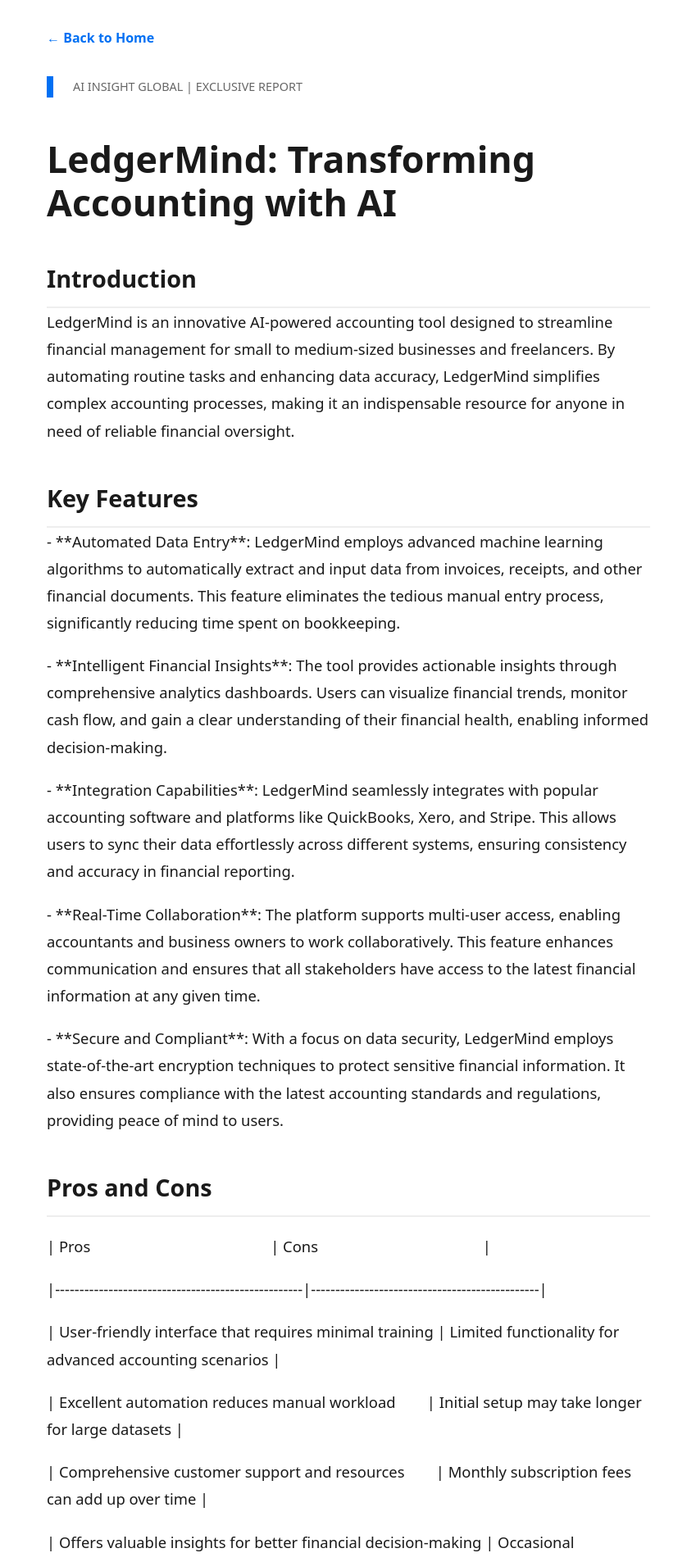
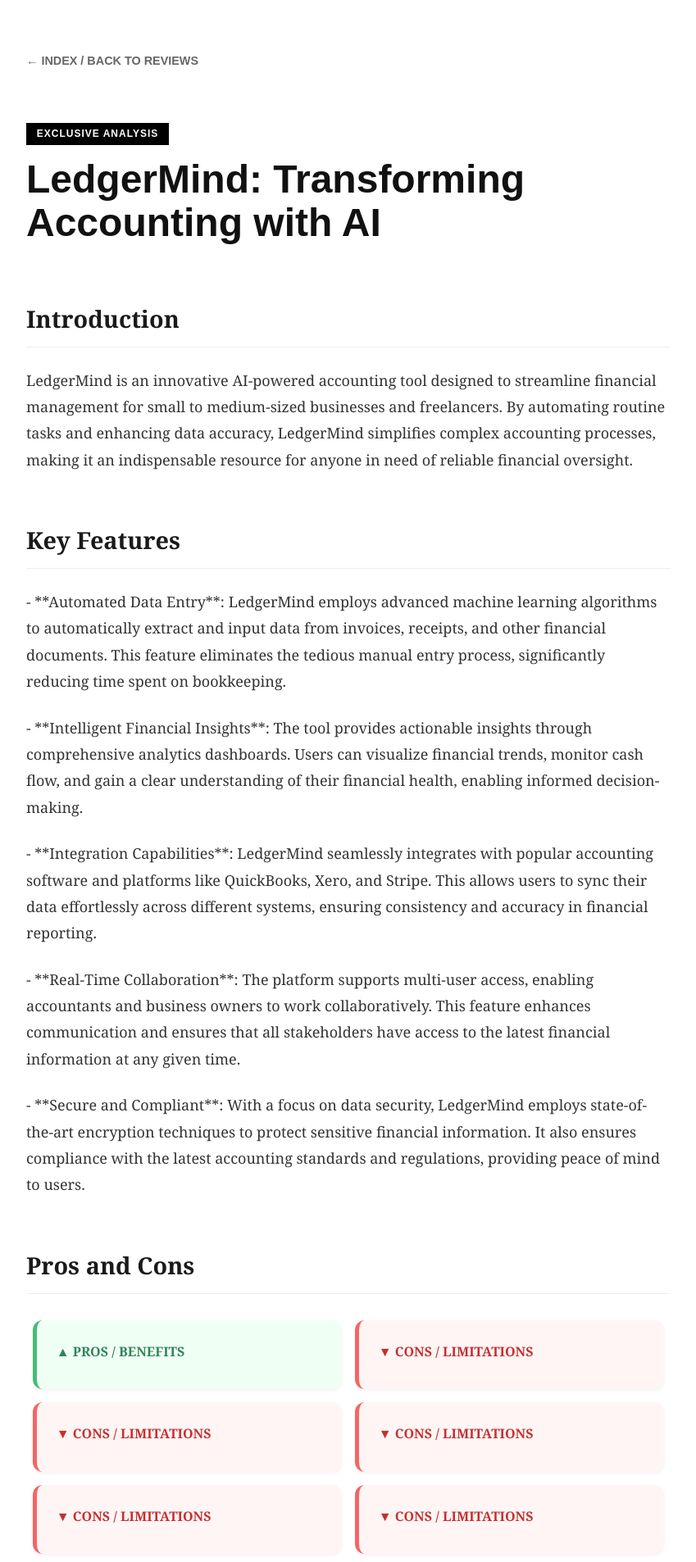
Before and after one commit to smart-guidance-lab/ai-review-site, a Next.js app: page /blog/ai-accounting-1770765071997 in a window 1280 px wide. Shown: the top 1906 px of the page at 82% size, without its empty margins (215-1064 px from the left). Built offline with nearby package versions, Linux system fonts and the light colour scheme.

Commit message:
Refactor PostPage for better content handling
Refactor PostPage component to streamline content rendering and improve readability.

```diff
--- a/app/blog/[slug]/page.tsx
+++ b/app/blog/[slug]/page.tsx
@@ -2,57 +2,87 @@
 import path from 'path';
 import { notFound } from 'next/navigation';
 
-// 全ての記事パスをビルド時に確定させる（SEO・高速化の核）
 export async function generateStaticParams() {
   const postsDir = path.join(process.cwd(), 'content', 'posts');
   if (!fs.existsSync(postsDir)) return [];
   const files = fs.readdirSync(postsDir).filter(f => f.endsWith('.md'));
-  return files.map((file) => ({
-    slug: file.replace('.md', ''),
-  }));
+  return files.map((file) => ({ slug: file.replace('.md', '') }));
 }
 
-// 記事詳細ページのメインコンポーネント
 export default async function PostPage({ params }: { params: Promise<{ slug: string }> | { slug: string } }) {
-  // paramsを確実に取得
   const resolvedParams = await params;
   const { slug } = resolvedParams;
-
-  // 正しいデータ保存先（content/posts）を指定
   const filePath = path.join(process.cwd(), 'content', 'posts', `${slug}.md`);
 
-  if (!fs.existsSync(filePath)) {
-    console.error(`File not found: ${filePath}`);
-    notFound();
-  }
-
+  if (!fs.existsSync(filePath)) notFound();
   const content = fs.readFileSync(filePath, 'utf8');
 
+  // Markdownの行をパースして装飾する関数
+  const renderContent = (text: string) => {
+    return text.split('\n').map((line, i) => {
+      // 見出しの処理
+      if (line.startsWith('# ')) return <h1 key={i} style={{ fontSize: '3rem', fontWeight: '900', marginBottom: '2rem', lineHeight: '1.1', color: '#111' }}>{line.replace('# ', '')}</h1>;
+      if (line.startsWith('## ')) return <h2 key={i} style={{ fontSize: '1.8rem', fontWeight: '700', marginTop: '3.5rem', marginBottom: '1.5rem', borderBottom: '1px solid #eee', paddingBottom: '0.5rem' }}>{line.replace('## ', '')}</h2>;
+
+      // 表（Pros/Cons）をカード形式に変換する特殊ロジック
+      if (line.includes('|')) {
+        const cells = line.split('|').map(c => c.trim()).filter(c => c !== '');
+        if (cells.length >= 2 && !line.includes('---')) {
+          const isPros = line.toLowerCase().includes('pros') || line.toLowerCase().includes('advantage');
+          return (
+            <div key={i} style={{
+              display: 'inline-block', width: '48%', minWidth: '300px', verticalAlign: 'top',
+              margin: '1%', padding: '1.5rem', borderRadius: '12px',
+              backgroundColor: isPros ? '#f0fff4' : '#fff5f5',
+              borderLeft: `5px solid ${isPros ? '#48bb78' : '#f56565'}`,
+              boxShadow: '0 2px 4px rgba(0,0,0,0.05)'
+            }}>
+              <strong style={{ display: 'block', marginBottom: '0.5rem', color: isPros ? '#2f855a' : '#c53030' }}>
+                {isPros ? '▲ PROS / BENEFITS' : '▼ CONS / LIMITATIONS'}
+              </strong>
+              <div style={{ fontSize: '0.95rem' }}>{line.replace(/.*\|/,'').trim()}</div>
+            </div>
+          );
+        }
+        return null;
+      }
+
+      // 通常のテキスト
+      return <p key={i} style={{ marginBottom: '1.5rem', color: '#333', fontSize: '1.125rem', fontWeight: '400' }}>{line}</p>;
+    });
+  };
+
   return (
-    <article style={{ padding: '2rem', maxWidth: '800px', margin: '0 auto', fontFamily: 'system-ui, sans-serif', lineHeight: '1.8' }}>
-      <nav style={{ marginBottom: '2rem' }}>
-        <a href="/" style={{ color: '#0070f3', textDecoration: 'none', fontWeight: 'bold' }}>&larr; Back to Home</a>
-      </nav>
+    <article style={{ backgroundColor: '#fff', minHeight: '100vh', color: '#1a1a1a', selectionColor: '#0070f3' }}>
+      <div style={{ maxWidth: '850px', margin: '0 auto', padding: '4rem 2rem' }}>
+        <nav style={{ marginBottom: '4rem' }}>
+          <a href="/" style={{ textDecoration: 'none', color: '#666', fontSize: '0.9rem', fontWeight: '600', display: 'flex', alignItems: 'center', gap: '0.5rem' }}>
+            &larr; INDEX / BACK TO REVIEWS
+          </a>
+        </nav>
 
-      <header style={{ marginBottom: '3rem', borderLeft: '8px solid #0070f3', paddingLeft: '1.5rem' }}>
-        <p style={{ fontSize: '0.9rem', color: '#666', margin: 0 }}>AI INSIGHT GLOBAL | EXCLUSIVE REPORT</p>
-      </header>
+        <header style={{ marginBottom: '4rem' }}>
+          <div style={{ display: 'inline-block', backgroundColor: '#000', color: '#fff', padding: '0.3rem 0.8rem', fontSize: '0.75rem', fontWeight: 'bold', marginBottom: '1rem', letterSpacing: '1px' }}>
+            EXCLUSIVE ANALYSIS
+          </div>
+          {renderContent(content.split('\n')[0]) /* Titleのみ */}
+        </header>
 
-      <div style={{ whiteSpace: 'pre-wrap', fontSize: '1.15rem', color: '#1a1a1a' }}>
-        {content.split('\n').map((line, i) => {
-          if (line.startsWith('# ')) return <h1 key={i} style={{ fontSize: '2.8rem', fontWeight: '900', marginBottom: '1.5rem', lineHeight: '1.2' }}>{line.replace('# ', '')}</h1>;
-          if (line.startsWith('## ')) return <h2 key={i} style={{ fontSize: '1.8rem', fontWeight: '700', marginTop: '2.5rem', borderBottom: '2px solid #eee', paddingBottom: '0.5rem' }}>{line.replace('## ', '')}</h2>;
-          return <p key={i} style={{ marginBottom: '1.2rem' }}>{line}</p>;
-        })}
+        <section style={{ lineHeight: '1.8', fontFamily: 'Georgia, serif' }}>
+          {renderContent(content.split('\n').slice(1).join('\n'))}
+        </section>
+
+        <footer style={{ marginTop: '6rem', padding: '3rem', borderTop: '2px solid #f0f0f0', textAlign: 'center' }}>
+          <div style={{ maxWidth: '500px', margin: '0 auto' }}>
+            <h4 style={{ fontSize: '1.2rem', marginBottom: '1rem' }}>AI Insight Global Newsletter</h4>
+            <p style={{ fontSize: '0.9rem', color: '#777', marginBottom: '2rem' }}>Subscribe to get daily tool comparisons directly in your inbox.</p>
+            <div style={{ display: 'flex', gap: '0.5rem' }}>
+              <input type="email" placeholder="Your email address" style={{ flex: 1, padding: '0.8rem', borderRadius: '4px', border: '1px solid #ddd' }} />
+              <button style={{ backgroundColor: '#000', color: '#fff', padding: '0.8rem 1.5rem', border: 'none', borderRadius: '4px', fontWeight: 'bold', cursor: 'pointer' }}>JOIN</button>
+            </div>
+          </div>
+        </footer>
       </div>
-
-      <footer style={{ marginTop: '5rem', padding: '2rem', backgroundColor: '#f8f9fa', borderRadius: '12px', textAlign: 'center' }}>
-        <h3 style={{ margin: '0 0 1rem 0' }}>Stay Ahead of the AI Curve</h3>
-        <p style={{ color: '#666', fontSize: '0.95rem' }}>New intelligence reports published daily.</p>
-        <div style={{ marginTop: '2rem', fontSize: '0.8rem', color: '#999' }}>
-          [AD] Unlock Premium AI Strategy Kits &rarr;
-        </div>
-      </footer>
     </article>
   );
 }
```
